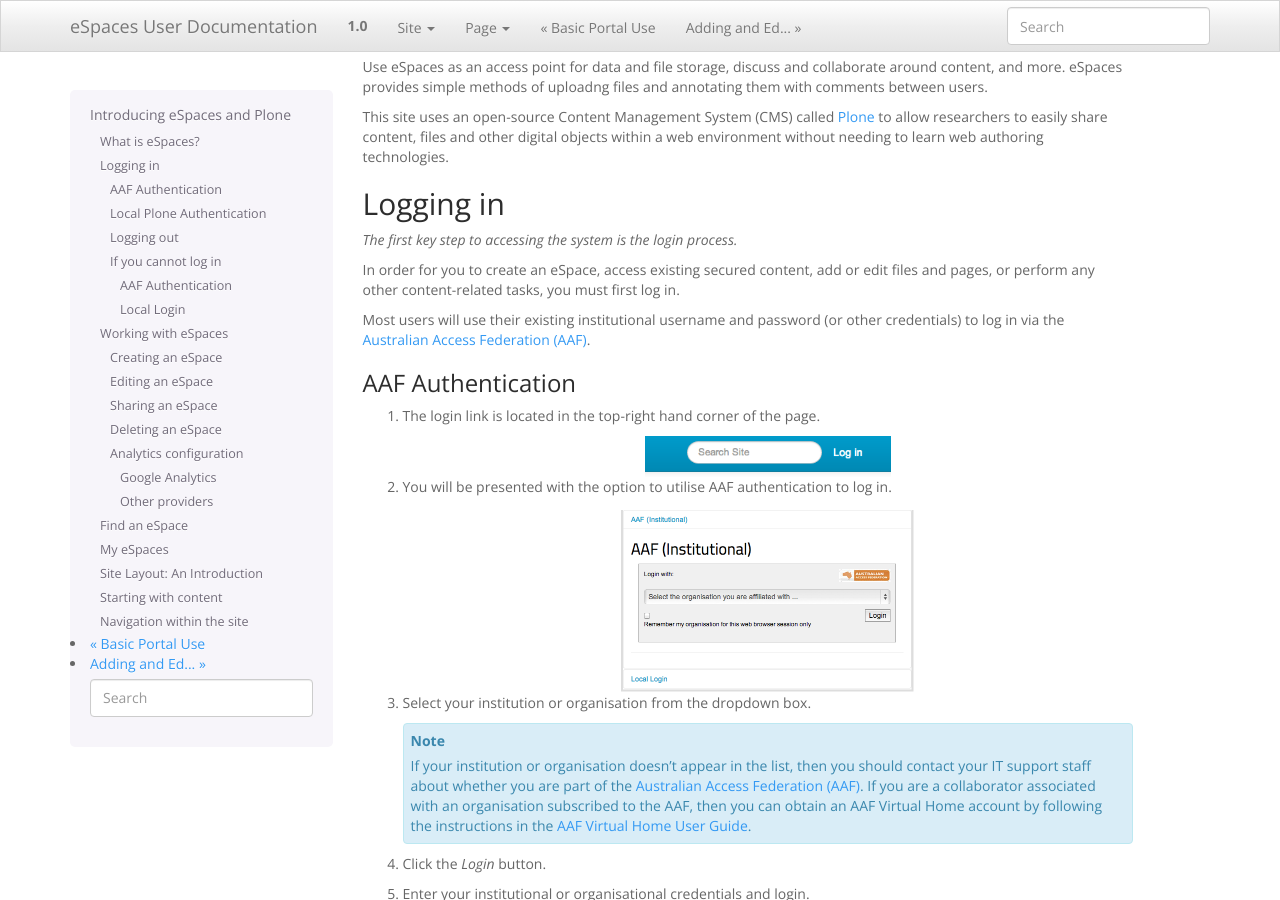
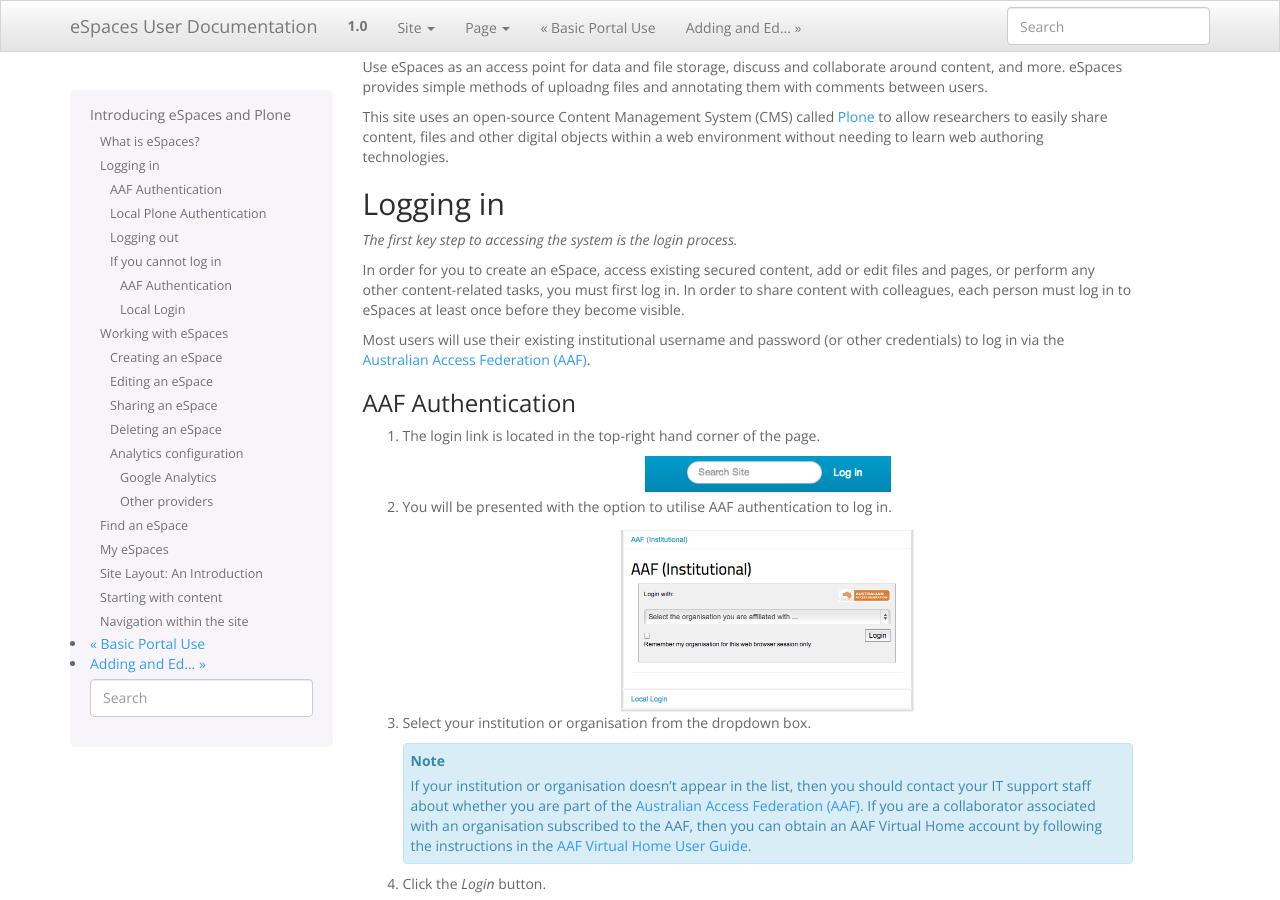
Before and after one commit to jcu-eresearch/plone-user-doc, a Sphinx documentation site: the page built from source/introduce.rst, in a window 1280 px wide and 900 px high, scrolled down 366 px. Built offline with Sphinx 7.4.7, drawn with Linux system fonts in a browser that asks for light colours.

Commit message:
Add note about logging in

```diff
--- a/source/login.rst
+++ b/source/login.rst
@@ -7,7 +7,8 @@
 
 In order for you to create an eSpace, access existing secured content,
 add or edit files and pages, or perform any other content-related tasks,
-you must first log in.
+you must first log in.  In order to share content with colleagues, each
+person must log in to eSpaces at least once before they become visible.
 
 Most users will use their existing institutional username and password (or
 other credentials) to log in via the :term:`Australian Access Federation
```
